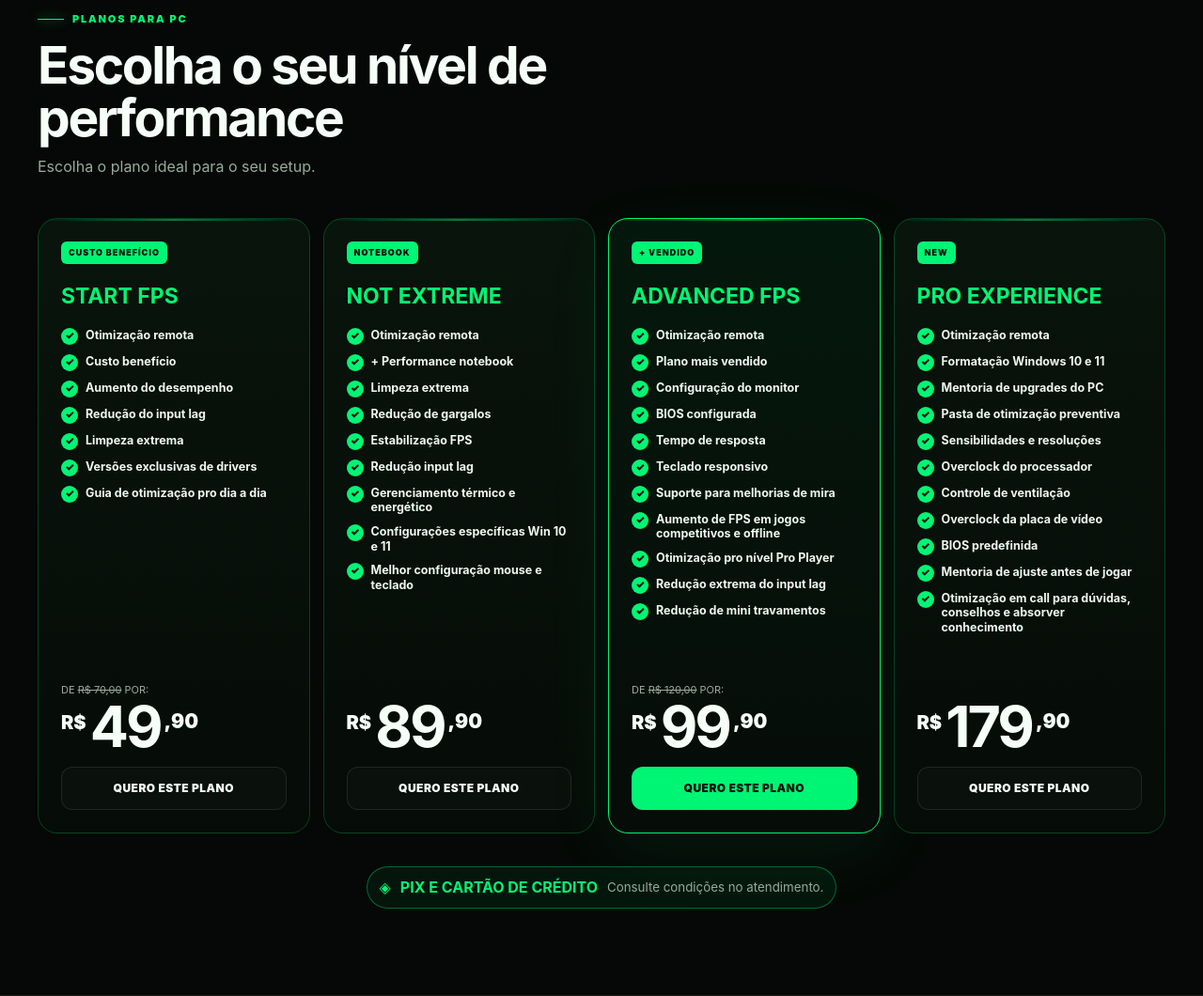
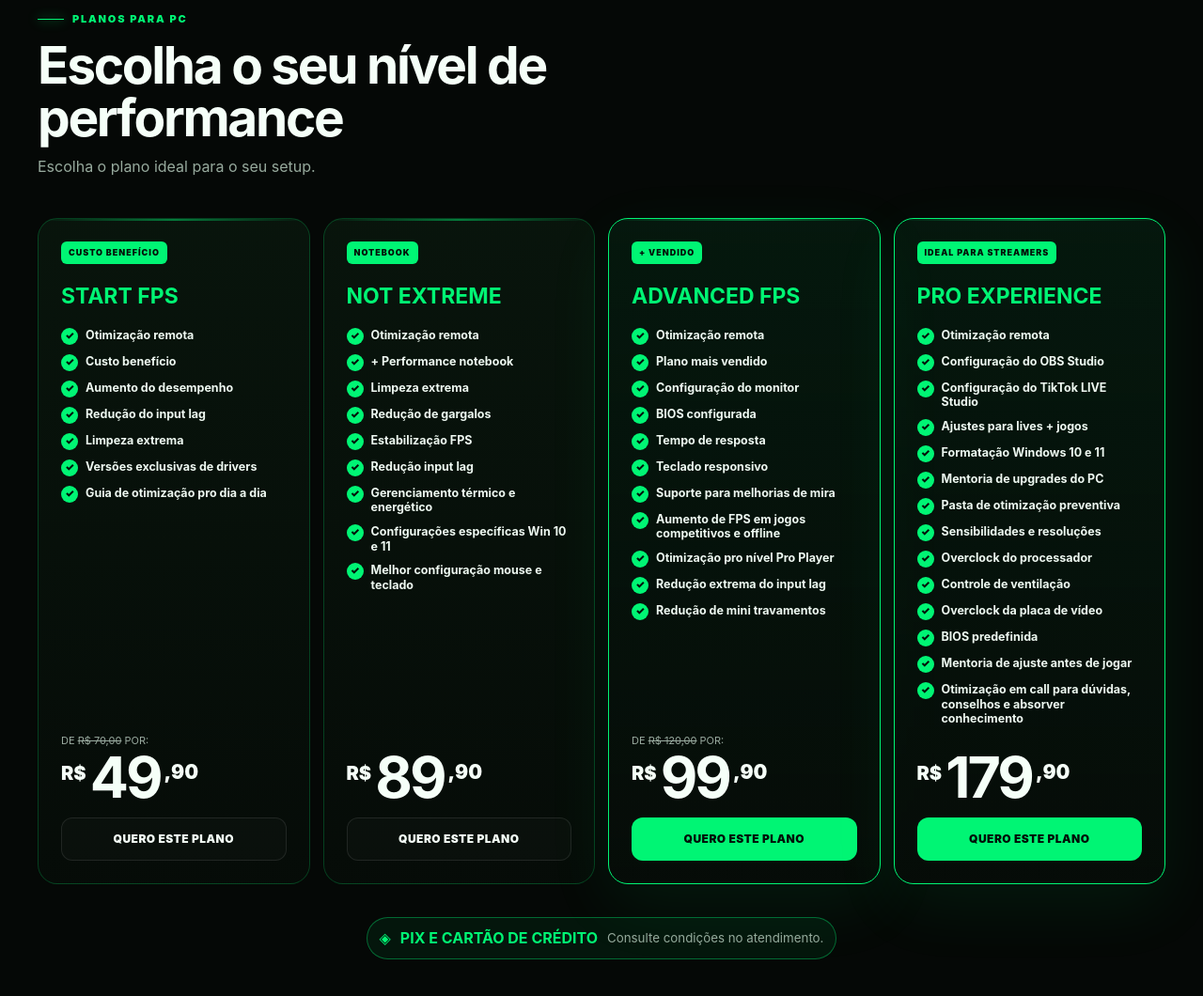
Before and after one commit to nyvolasantos123-eng/usantoofps, a plain HTML site: page index.html in a window 1280 px wide. Shown: the part 1021-2081 px from the top of the page at 94% size. Drawn offline with Linux system fonts and the light colour scheme.

Commit message:
Destaque Pro Experience para streamers na tabela de planos

```diff
--- a/index.html
+++ b/index.html
@@ -1911,12 +1911,15 @@ window.SITE_CONFIG = {
     {
       "id": "pro-experience",
       "name": "PRO EXPERIENCE",
-      "badge": "NEW",
+      "badge": "IDEAL PARA STREAMERS",
       "price": 179.9,
       "oldPrice": null,
-      "featured": false,
+      "featured": true,
       "features": [
         "Otimização remota",
+        "Configuração do OBS Studio",
+        "Configuração do TikTok LIVE Studio",
+        "Ajustes para lives + jogos",
         "Formatação Windows 10 e 11",
         "Mentoria de upgrades do PC",
         "Pasta de otimização preventiva",
```
